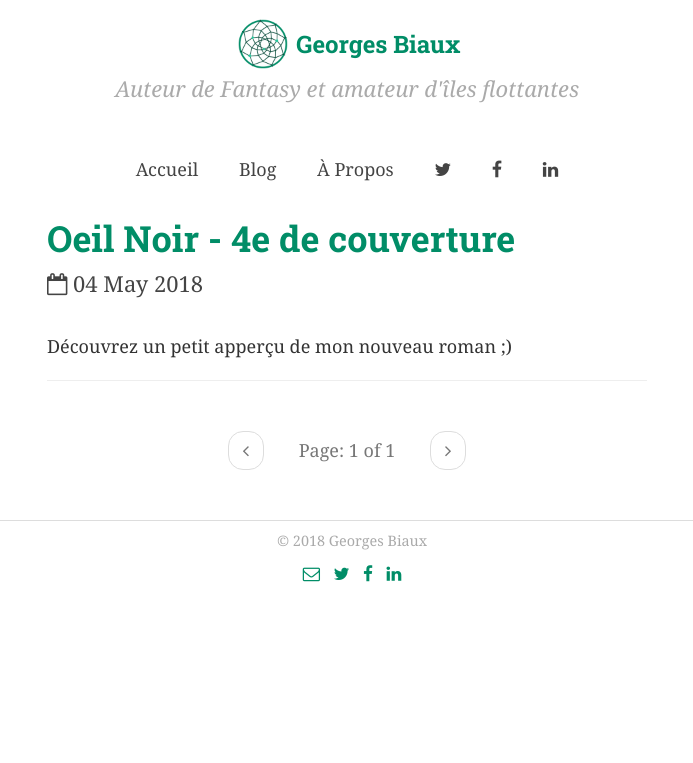
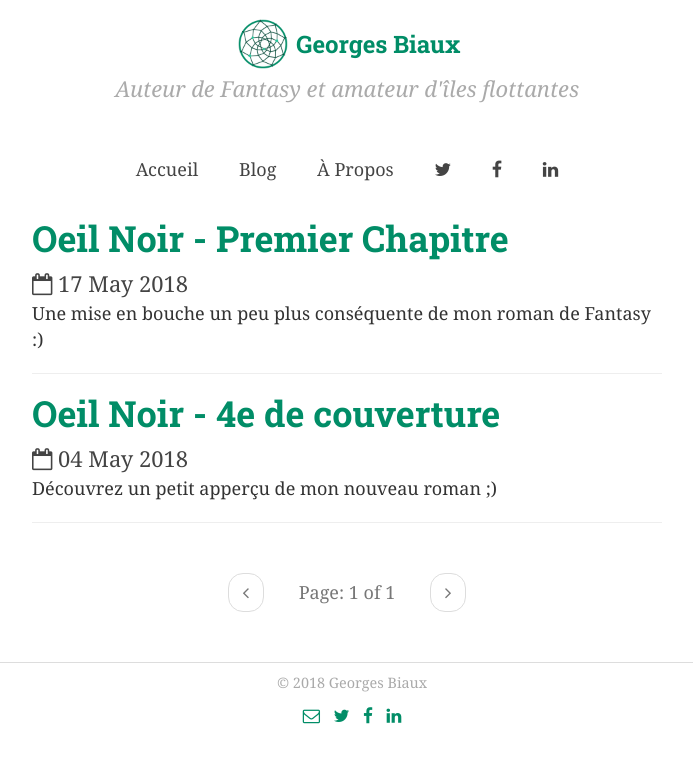
Before and after one commit to georgesbiaux/georgesbiaux.github.io, a Jekyll site: the page built from blog/index.html, in a window 1280 px wide. Shown: the top 763 px of the page, without its empty margins (293-986 px from the left). Built offline with Jekyll 4.4.1, drawn with Linux system fonts in a browser that asks for light colours; nearby versions of some CDN libraries; the list of posts is cut into pages by our own code.

Commit message:
Post Oeil Noir Chapitre 1

```diff
--- /dev/null
+++ b/_posts/2018-05-17-oeil-noir-premier-chapitre.md
@@ -0,0 +1,122 @@
+---
+layout: post
+title: Oeil Noir - Premier Chapitre
+tags: roman fantasy
+excerpt: Une mise en bouche un peu plus conséquente de mon roman de Fantasy :)
+comments: true
+---
+
+<p><i><i>
+Le froid se refermait sur lui comme un linceul bienveillant, et il l’accueillait avec délectation. Pourquoi éprouvait-il un tel plaisir à se savoir dans un monde où le soleil n’existait pas ? Personne n’aimait le froid, c’était absurde. Il demeurait pourtant étendu là, la joue collée sur le sol de pierre, immobile entre les griffes de l’air glacé, sans aucune volonté de bouger.
+</i></i></p>
+<p><i>
+Il aurait pu rester ainsi indéfiniment s’il n’avait pas eu la soudaine impression que quelqu’un l’appelait. Il ne s’agissait pas d’une voix ni d’un son. Seulement une sensation étrange, comme une aiguille venant vous titiller l’échine. Cette sensation qui vous prend lorsqu’on réalise, dans un moment d’absence, que l’on s’adresse à vous. Le froid sembla refluer de ses membres. Il perçut plus distinctement le sol rugueux sous ses doigts, la pierre contre sa poitrine.
+</i></p>
+<p><i>
+Lanig commença à se relever. Lentement, il réussit à se mettre sur ses deux pieds, ayant l’impression que tout tournait autour de lui, comme s’il était saisi d’un infini vertige. Il resta droit et immobile quelques instants alors que le tourbillonnement de l’univers ne paraissait pas vouloir cesser. Un vide insondable s’étendait alentour. Il se tenait sur un sol de pierre sombre, seule construction visible dans ce monde totalement noir. Il n’y avait pas de murs, aucune structure, rien que de l’espace dépourvu de matière.
+</i></p>
+<p><i>
+L’appel que Lanig ressentait devint plus intense. C’était comme des centaines de voix qui murmuraient son nom et qui résonnaient non pas à ses oreilles, mais directement dans son esprit. Il se retourna, rencontra à nouveau le vide, pivota une fois de plus, puis une nouvelle fois encore. Elles semblaient venir de partout.
+</i></p>
+<p><i>
+Il s’arrêta, et alors qu’il portait son regard au loin, il eut l’impression que des murs apparaissaient près de lui, qu’ils se rapprochaient pour former une architecture. Lanig se retrouva inexplicablement au milieu d’un large vestibule de pierre sombre. La pièce ne possédait qu’une seule porte qui donnait accès à un couloir étroit dont on ne pouvait distinguer le fond. Les voix continuèrent à chatouiller les frontières de son esprit et, essayant de les ignorer, il s’enfonça dans ce long corridor.
+</i></p>
+<p><i>
+Il marcha d’interminables minutes entre les murs de roche noire avant d’arriver au niveau d’une salle circulaire. Son centre était occupé par un miroir ovoïdal qui semblait flotter à quelques centimètres au-dessus du sol. Lanig s’en approcha, observant la pièce derrière lui apparaître sur la surface brillante, sans pour autant y voir son propre reflet. En s’avançant vers la psyché, et constat qu’en lieu et place de sa silhouette se trouvait celle d’un autre homme. C’était un vieillard aux cheveux blancs et clairsemés, plus grand que lui, squelettique, les yeux d’un bleu cristallin. Il grimaçait un sourire incertain et son teint apparaissait laiteux, diaphane, quasi fantomatique. On se serait presque attendu à voir à travers ce qu’il restait de sa chair. Lanig l’observa quelques instants, sentant en lui s’éveiller une vague et ancienne tristesse.
+</i></p>
+<p><i>
+Le vieil homme adressa un lent hochement de tête à Lanig et tourna les talons, commençant à s’éloigner de la surface du miroir. Ce dernier s’évanouit, disparaissant comme s’il n’avait jamais été là, dévoilant l’entrée d’un autre couloir. Les voix raisonnaient toujours en Lanig. Il s’enfonça dans le corridor.
+</i></p>
+<p><i>
+Une nouvelle pièce circulaire s’ouvrit à lui. Cette fois, ce ne fut pas une psyché qu’il trouva à l’intérieur, mais une quinzaine. Elles étaient placées en cercles, flottant contre les murs, et sur chacune d’entre elles apparaissait la silhouette d’un vieillard. C’était une personne différente pour chaque miroir, mais systématiquement d’un âge avancé. Ils regardaient tous Lanig avec insistance, mais, comme pour l’homme de la première salle, leur attitude ne semblait rien laisser transparaître d’autre que de la sympathie.
+</i></p>
+<p><i>
+Lanig resta un instant au milieu de la pièce, observant chacun de leur visage, puis sentant encore les voix en lui, il quitta les lieux, s’enfonçant dans un troisième couloir, plus large que les précédents. L’appel se faisait plus appuyé, comme si l’on mettait plus de fermeté dans la manière de scander son nom.
+</i></p>
+<p><i>
+Le corridor formait un cul-de-sac, et au fond se trouvait un nouveau miroir. Cette fois, ce n’était pas un vieillard qui le dévisageait. Lanig tressaillit en voyant cet homme et son sourire malsain. Il devait avoir la cinquantaine, pas beaucoup plus. Le regard de Lanig s’arrêta sur sa gorge. La chair était déchirée, béante, mais la plaie ne semblait plus saigner depuis bien longtemps. Lanig ressentait une forme d’angoisse en observant cette blessure. Ses yeux revinrent vers ceux de cet homme et il y aperçut de la moquerie, mêlée de pure haine. La voix dans son esprit se fit plus forte, plus vindicative, martelant son nom au point que cet appel en devenait étouffant.
+</i></p>
+<p><i>
+Lanig prit sa tête entre ses mains, se détournant de cet homme. Il se retourna, prêt à repartir par là où il était venu, mais constata avec horreur que de nouvelles psychés s’alignaient désormais contre les deux murs du corridor. Des dizaines de visages lui jetaient un regard accusateur alors que les voix en lui redoublaient d’intensité.
+</i></p>
+<p><i>
+Il se mit à courir. Autour de lui défilaient les miroirs, mais il ne voulait pas les voir. Il ne pouvait pas regarder en face toutes ces âmes tourmentées. Il dépassa trois ou quatre autres pièces, ne prêtant même pas attention à ce qu’elles contenaient, continuant à courir, n’aspirant qu’à s’enfuir, encore.
+</i></p>
+<p><i>
+Dans cette course, il eut l’impression de se rapprocher d’un nouveau miroir. Il n’était pas vraiment là et on ne pouvait pas véritablement le voir. C’était comme s’il flottait à l’orée de la conscience de Lanig pendant qu’il fuyait toutes les autres glaces. Une femme lui apparaissait dans cette étrange vision. Elle était grande et arborait de longs cheveux lisses d’un bleu turquoise très clair, comme délavé. Elle lui adressait un sourire moqueur. Il courut de plus belle, fermant intensément les yeux, brisant ainsi l’image qu’il avait de cette femme.
+</i></p>
+<p><i>
+Sa fuite prit brusquement fin lorsqu’il arriva dans une salle dépourvue d’issue. Lanig se retourna. La porte par laquelle il était entré avait disparu. Il était seul dans la pièce avec un unique miroir. L’appel qu’il ressentait s’était réduit à une simple voix, douce, féminine, qui murmurait affectueusement son nom. Lanig regarda ce miroir avec circonspection avant d’oser s’en approcher.
+</i></p>
+<p><i>
+Il s’agissait aussi d’une femme. Une jeune femme aux longs cheveux roux qui cascadaient gracieusement autour de son visage rond et habillé de grands yeux d’un bleu très clair. Comme les autres, elle arborait un teint blanchâtre. Cela faisait ressortir l’intensité de son regard, seul élément chez elle qui paraissait habité par un semblant de vie. Un nœud se forma dans la gorge de Lanig lorsque leurs yeux se rencontrèrent. Un fin sourire apparu sur le visage de la jeune femme quand il s’avança vers le miroir. Lanig serra les mâchoires en continuant à la dévisager.
+</i></p>
+<p><i>
+-	Laisse-moi partir, murmura-t-elle en remuant à peine les lèvres.
+</i></p>
+<p><i>
+Lanig leva lentement la main vers elle, mais, alors qu’il s’apprêtait à effleurer la glace, la pointe sanguinolente d’une épée traversa soudain la poitrine de la jeune femme, transperçant également la surface du miroir. Il regarda, horrifié, le métal sombre de la lame, puis à nouveau le visage de la victime. Elle n’avait pas perdu son vague sourire. Ses traits commencèrent à se brouiller, ses cheveux abandonnèrent leur couleur, devenant gris, puis blancs. Sa peau se sillonna de profondes rides, sa chair s’amaigrit, son dos se vouta, mais son sourire resta intact, comme figé. Elle s’était usée d’au moins cinquante ans en quelques instants.
+</i></p>
+<p><i>
+Lanig sentit une larme quitter ses yeux tandis qu’une goutte vermeille s’échappait de ceux de la vieille femme. Une première fissure apparut sur la surface du miroir. Elle se scinda en deux, puis éclata en une étoile qui transforma l’image de cette femme en un puzzle aux centaines de pièces. Le verre se brisa, tombant lourdement au sol, révélant le visage du porteur de l’épée.
+</i></p>
+<p><i>
+Lanig recula vivement en le voyant. C’était un jeune homme aux longs cheveux noirs et bouclés qui dégageait une assurance qui semblait presque surnaturelle, comme si le monde lui appartenait.
+</i></p>
+<p><i>
+-	Tu m’as tellement déçu, murmura-t-il en pointant son épée devant lui.
+</i></p>
+<p><i>
+Lanig pensa à se mettre à genoux, à le supplier, mais cet homme détenait un si grand pouvoir sur lui qu’il resta immobile, acceptant son sort. Il regarda la lame se rapprocher comme au ralenti, sentit la pointe pénétrer sa chair et se frayer un chemin jusqu’à son cœur, refermant sur lui son étreinte glacée. Lanig s’effondra, mais le sol ne vint pas arrêter sa chute. Il continuait de tomber indéfiniment alors que l’univers autour de lui avait disparu. Il s’enfonçait dans un noir d’encre. Levant la main au-dessus de sa tête, il voulut crier, hurler le nom de celui qui l’avait tué, ou bien celui de la jeune femme, mais aucun son ne parvenait à dépasser la frontière de ses lèvres.
+</i></p>
+<p><i>
+Une puissante onde de douleur se répandit de sa poitrine à l’ensemble de ses membres alors qu’il semblait heurter violemment la surface du sol. Une chape de chaleur tomba sur lui et il perçut instantanément la transpiration qui recouvrait chaque parcelle de sa peau. Il faisait encore noir autour de lui, mais il comprit que ses yeux étaient fermés lorsqu’il sentit la lumière chercher à se frayer un chemin entre ses paupières. Il n’avait même pas réalisé les avoir closes. Il ouvrit les yeux, et les referma aussitôt, aveuglé par les rayons du soleil qui régnaient sur un ciel exempt de tout nuage. Son esprit embrumé comprit qu’il venait de se réveiller, d’échapper à un rêve, mais il ne chercha pas à bouger ni à se redresser. Il se sentait terrassé, non seulement par la douleur et l’engourdissement qui irradiaient dans tout son corps, mais surtout par l’étau qui semblait enserrer ses tempes.
+</i></p>
+<p><i>
+Il ouvrit brusquement les paupières. Il ne pouvait pas rester là. Il devait se relever, et vite. Cette idée avait soudainement transpercé sa conscience. Une vague d’adrénaline mêlée d’angoisse se répandit dans sa poitrine alors qu’il commençait à se mouvoir sur le sable chaud. Il chercha à se redresser, trébucha, réussit tant bien que mal à se remettre debout. Sa vision était encore trouble et son esprit embrumé. Il leva une main devant son visage, essayant de masquer une partie des rayons du soleil, observant le désert autour de lui.
+</i></p>
+<p><i>
+Il était en danger de mort, il se le rappelait. Son cœur commença à battre la chamade dès qu’il repensa à sa situation, à sa fuite. Cette idée était suffisante pour perturber n’importe qui, mais lorsqu’on avait vécu aussi longtemps que lui, l’éventualité de mourir devenait d’autant plus terrorisante. Un filet de sueur, qui n’était pas seulement dû à la chaleur de plomb, s’écoula le long de son front. Lanig l’essuya d’un geste fébrile, essayant de remettre ses idées en place malgré la sourde douleur qui ne voulait pas quitter son crâne.
+</i></p>
+<p><i>
+Il était tombé de cheval. Les traces de sabots qui marquaient le sable étaient clairement visibles, mais l’animal, lui, semblait s’être enfui. Lanig avait dû s’endormir, exténué par la chevauchée qui durait depuis de nombreuses heures. Lanig regarda tout autour de lui, scrutant le désert, portant ses yeux jusqu’à l’horizon, vers les plus lointaines dunes du paysage. Il ne les voyait pas, mais il ne faisait aucun doute qu’ils étaient toujours à ses trousses. Les mercenaires à la solde du Culte n’abandonneraient pas une proie telle que lui, dussent-ils le traquer des semaines durant.
+</i></p>
+<p><i>
+Au loin, vers le nord, se dessinait la silhouette rocheuse du Gil Sinon, le pic le plus imposant des Montages de Lumière. Elles s’étendaient d’est en ouest, formant la limite septentrionale du désert, frontière naturelle qui avait isolé cette région du reste du monde pendant plusieurs siècles. À la base de ces monts, là où le sable devenait rocaille aride, émergeaient des lames de pierres, pics acérés qui semblaient se battre pour atteindre le ciel, formant les contreforts de la montagne. Cette cathédrale rocheuse avait un aspect menaçant, elle évoquait une certaine violence, comme si sa création était le résultat d’une implacable bataille entre des centaines de géants qui avait fini par éventrer la terre de leurs colossales épées de pierre.
+</i></p>
+<p><i>
+Lanig observait ce paysage, en proie à un conflit intérieur. Il se rappelait cette région, il l’avait connue bien longtemps auparavant, alors qu’il n’était encore qu’un jeune homme naïf découvrant les richesses d’un empire désormais disparu. On aurait pu croire que rien n’avait changé depuis cette époque si lointaine : la pierre n’avait pas bougé, les dunes avaient le même aspect, et pourtant le monde était radicalement différent. Jadis respecté, craint parfois, toujours traité avec déférence, Lanig était devenu un paria, traqué pour les primes exorbitantes offertes par le Culte. Dans sa fuite, il avait pour projet d’atteindre une petite oasis un peu plus à l’ouest, mais face à ces montagnes et maintenant que son cheval était loin, il hésitait à les rejoindre. Elles étaient plus proches et dissimulaient des lieux anciens, depuis longtemps oubliés, qui pourraient lui servir de cachette.
+</i></p>
+<p><i>
+Après un instant, il jugea que les montagnes lui donnaient plus de chance d’échapper à ses poursuivants. Il mit un pas devant l’autre, enfonçant son pied dans le sable, le relevant avec difficulté, avançant petit à petit vers les pics de pierre. Lanig garda ainsi le cap de longues minutes, ne détournant pas son regard de son objectif. Il s’efforçait de ne pas sans cesse se retourner pour voir si ses poursuivants l’avaient enfin rattrapé, essayait d’ignorer la fatigue qui habitait chaque parcelle de son corps et de son esprit, tâchait d’oublier le soleil dont chaque rayon semblait vouloir dévorer toute l’eau encore présente dans son organisme. Il s’accorda une lampée lorsqu’il estima avoir parcouru la moitié de la distance, savourant la sensation du liquide s’écoulant dans sa gorge sèche comme le sable. Sa gourde était à moitié vide, mais il ne s’en inquiétait pas. Contrairement aux mercenaires, son organisme pouvait survivre de nombreux jours avec une quantité infime d’eau et de nourriture. Ce n’était pas une expérience agréable, mais il avait déjà supporté pire que ce genre de privation.
+</i></p>
+<p><i>
+Il finit par poser la paume sur la pierre ocre et chaude, passant sa main sur ses motifs striés, appréciant son grain du bout des doigts, essayant d’y voir la promesse d’une échappatoire. Il regarda au-dessus de lui. De près, les racines de la montagne paraissaient un peu moins menaçantes. Il voulait s’en convaincre tout du moins. Lanig se retourna. Toujours pas de mercenaires à l’horizon, mais il ne se faisait pas d’illusions. Même s’il avait un ou deux jours d’avance sur eux, ça ne les empêcherait pas de continuer à le pourchasser ; ils étaient maitres dans l’art de suivre un homme à la trace, et des traces, Lanig en laissait à foison.
+</i></p>
+<p><i>
+Il se sentait faible. La gorgée d’eau qu’il s’était accordée était déjà un vieux souvenir et il était de plus en plus difficile de rester conscient. La magie le rendait certes robuste, mais pas invincible, loin de là. Il reprit sa route, longeant les pics rocheux à la recherche d’une structure familière. Ne plus marcher sur du sable, mais sur un plateau caillouteux était plus aisé. Néanmoins, la fatigue qu’il accumulait commençait à peser trop lourd sur ses épaules. Il envisagea de s’écrouler là quelques instants, juste assez longtemps pour chasser un peu son épuisement. C’était une idée séduisante, mais il s’efforçait de l’oublier ; il voulait trouver ce qu’il cherchait avant de s’accorder du repos.
+</i></p>
+<p><i>
+Après une marche laborieuse, il commença à douter de sa décision d’emprunter ce chemin. Il n’apercevait aucune des structures qu’il recherchait. S’était-il totalement fourvoyé sur cet endroit ? Il sentait l’angoisse se distiller dans sa poitrine. S’il ne trouvait pas d’abri, il serait une cible facile, isolée au pied des montagnes. Il commença à jurer entre ses dents en continuant sa route, scrutant la roche alentour à la recherche d’un indice. Il se crut définitivement perdu jusqu’à ce que son pied heurte une pierre qui avait une géométrie étonnamment régulière. Lanig se baissa et ramassa le pavé. Un long soupir de soulagement lui échappa alors qu’il passait son pouce sur la surface lisse, évacuant avec lui une partie de la pression qui lui raidissait l’esprit. L’ancienne route ne devait plus être très loin.
+</i></p>
+<p><i>
+Gilrann avait été une puissante cité du désert, fastueuse, elle exerçait du temps de sa gloire une influence colossale. Elle tirait ce pouvoir de la magie, plus que toute autre ville du monde connu, et c’est cette dépendance qui avait causé sa perte. Abandonnée, oubliée, cette ville n’était plus qu’un vestige isolé au cœur des montagnes et les routes qui y menaient n’étaient plus entretenues depuis des décennies, si bien qu’elles se confondaient presque avec la rocaille environnante. Lanig venait tout juste de rejoindre l’une d’entre elles.
+</i></p>
+<p><i>
+Marchant sur ce vestige des temps anciens, il se mit à espérer que ce passé qui l’exposait à tant de danger pourrait également lui offrir une échappatoire. En suivant du regard cette vieille route, Lanig aperçut au loin des marches qui grimpaient vers une gorge qui traversait les pics rocheux. L’escalier était large, assez pour laisser passer dix cavaliers de front, et les degrés étaient suffisamment longs et bas pour être montées aisément par des chevaux, signe du nombre de visiteurs que recevait Gilrann du temps de sa splendeur.
+</i></p>
+<p><i>
+En posant le pied sur le premier degré, Lanig constata non sans amertume que le temps n’avait pas été tendre avec ces constructions jadis majestueuses. La pierre, autrefois lisse et anguleuse, était émoussée et lézardée en de nombreux points. Lorsque Lanig porta son regard en haut de cet escalier, il vit que les statuts qui l’avaient émerveillé n’étaient plus que de vagues formes brisées. Les deux sorciers de pierre qui accueillaient à l’époque les voyageurs avaient tous deux perdu leurs bras et leurs mains qui, entrelacées, formaient jadis une arche marquant l’arrivée dans le domaine de Gilrann. L’érosion ou le manque d’entretien n’était pas responsable d’une telle décrépitude ; on pouvait à peine reconnaitre qu’il s’agissait de représentation de magiciens et c’était probablement le résultat d’une destruction méthodique perpétrée à l’époque de l’avènement du Culte dans la région.
+</i></p>
+<p><i>
+Lanig s’écroula en arrivant à la dernière marche, le souffle court, les jambes tremblantes, comme si elles avaient soudainement perdu toute solidité. Il posa son épée à côté de lui et s’assit sans grâce, faisant face au désert. De là-haut, il avait l’opportunité d’admirer la beauté sauvage de ce paysage désolé, ocre et sec, presque dépourvu de vie. Il distinguait le mouvement des dunes sous l’effet des vents puissants qui parcouraient la région. Dans le ciel totalement bleu planaient les essaims d’ashrak, des raies volantes qui semblaient une des seules espèces animales capables de survivre sur ces terres arides. Au loin, Lanig perçut tardivement les volutes de sables qui se soulevaient depuis un point précis du paysage. Le vent n’y était pour rien. C’était le galop de plusieurs chevaux entre les dunes qu’il apercevait, signe indéniable que des mercenaires étaient à sa poursuite. Il avait une bonne avance sur eux et pour autant, Lanig était tout sauf serein. Il connaissait la réputation des sbires du Culte, leur acharnement, et savait à quel point les sommes qu’on leur faisait miroiter les incitaient à repousser leurs limites.
+</i></p>
+<p><i>
+Toujours épuisé, Lanig s’adossa à l’un des vestiges des statuts, fermant les yeux, essayant de se laisser aller. Il aurait voulu dormir, glisser doucement vers l’inconscience, mais le feu d’angoisse qui brulait dans sa poitrine l’en empêchait. Il s’imaginait perdant la notion du temps et être découvert par les mercenaires. Égorgé dans son sommeil comme du bétail, sans même avoir la chance de se battre. Il ne pouvait pas laisser une telle chose arriver, il ne pouvait pas laisser sa vie lui échapper aussi bêtement. Il se reposerait quelques heures à l’ombre de ce rocher et repartirait pour s’enfoncer plus loin dans la montagne.
+</i></p>
+<p><i>
+Après un long moment passé assis à tenter de se calmer, Lanig se rendit compte qu’il était encore fébrile et qu’il n’arrivait absolument pas à se détendre. Ses mains tremblaient et son cœur battait toujours la chamade. Il avait beau respirer le plus profondément possible, rien n’y faisait. Son esprit restait focalisé sur la précarité de sa situation et dès qu’il ouvrait les yeux, son regard était immanquablement attiré par les volutes de sables qu’il apercevait au loin. Il avait besoin de penser à autre chose, ou au moins de faire quelque chose qui éloignerait un peu son esprit du danger qui le poursuivait et de la peur qu’il instillait en lui.
+</i></p>
+<p><i>
+Une idée lui vint. À vrai dire, il s’agissait d’une idée qu’il avait eue longtemps auparavant. Une idée avec laquelle il avait joué avant de la mettre de côté. Une idée qui refaisait maintenant surface. Il commença à fouiller sans sa sacoche et en sortit un vieux livre à la reliure grossière, au cuir usé, ainsi qu’un stylet de plomb. Lanig le posa sur ses genoux et le fixa quelques instants. Était-ce vraiment le moment de se lancer dans une telle entreprise ? Probablement pas, mais il n’en aurait peut-être plus jamais l’occasion. Il feuilleta les premières pages, noircies de symboles ésotériques que bien peu savaient encore déchiffrer, sans y accorder grande importance, et s’arrêta lorsqu’il rencontra une page vierge. Là encore, il hésita. Il releva les yeux vers le désert et à nouveau son cœur cogna d’angoisse dans sa poitrine. Il revint vers le papier et y posa son stylet. C’est la gorge encore quelque peu nouée qu’il commença à former des lettres.
+</i></p>
--- a/assets/css/hamvocke.css
+++ b/assets/css/hamvocke.css
@@ -162,7 +162,7 @@ h1.title {
 
 #text {
     text-align: left;
-    width: 600px;
+    width: 630px;
     margin: auto;
 }
 
@@ -173,6 +173,10 @@ h1.title {
 #text ul li, #text ol li {
     line-height: 1.5em;
     margin-top: 0.5em;
+}
+
+#text p {
+  margin-bottom: 0px;
 }
 
 #markdown-toc {
```
